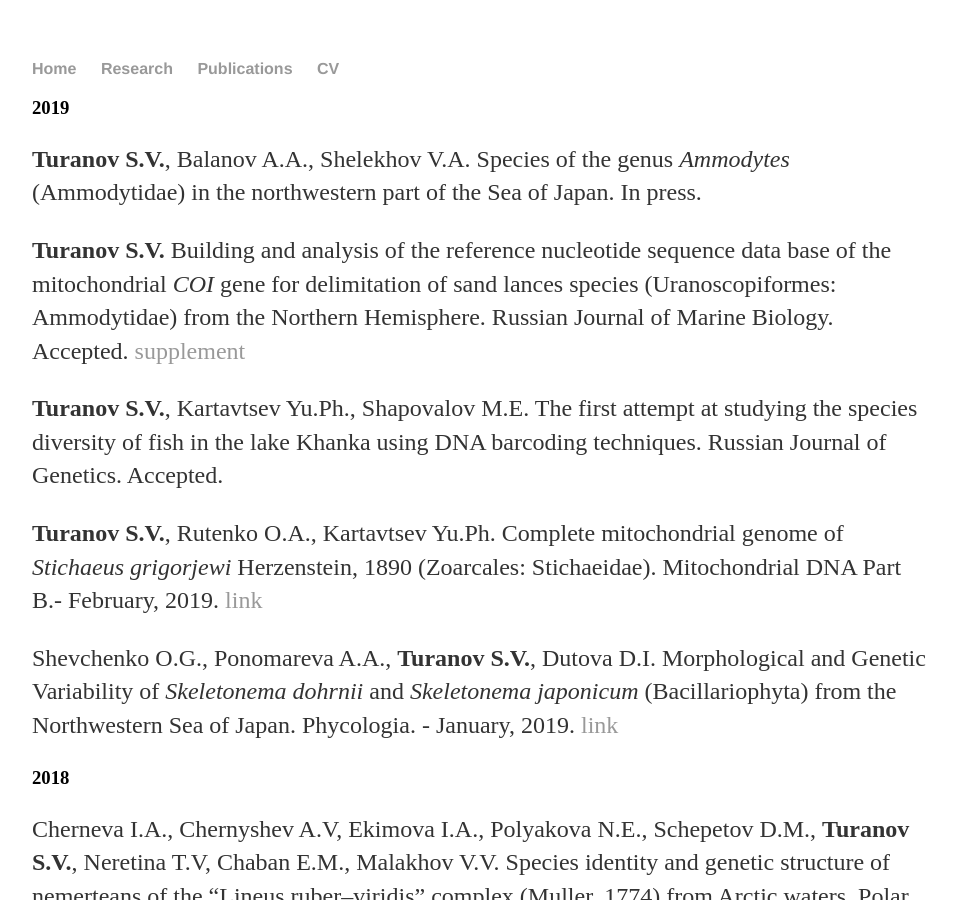
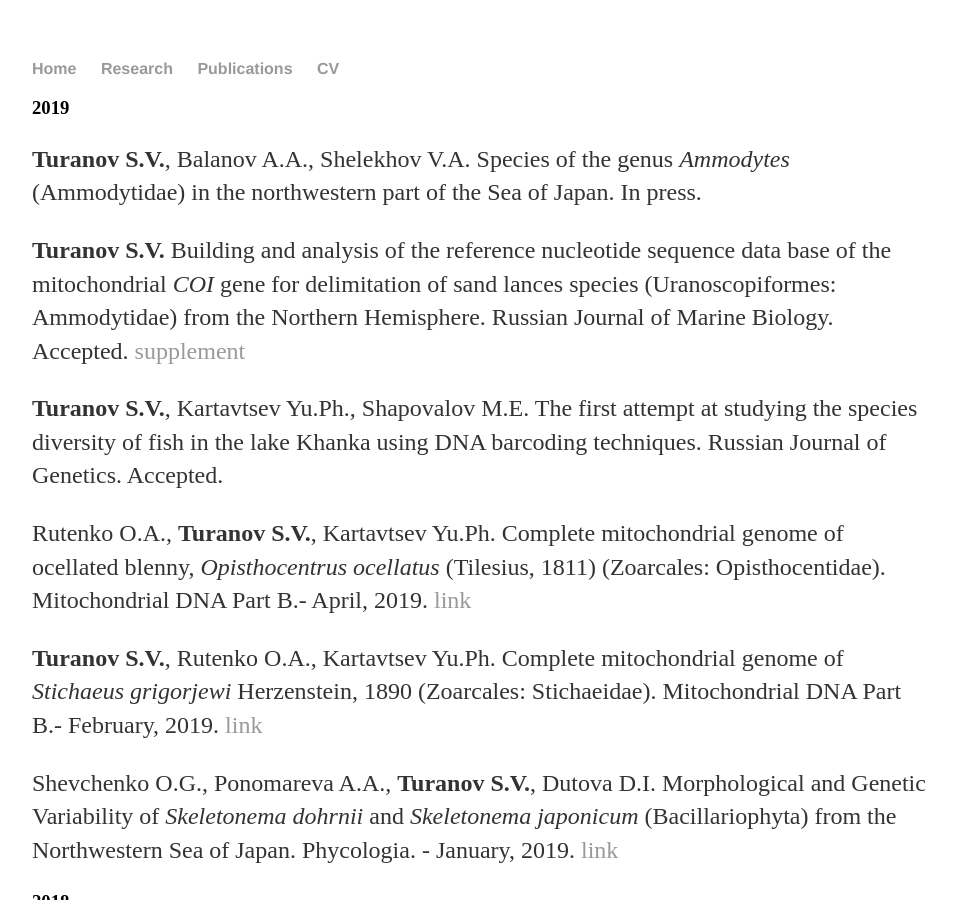
Before and after one commit to Sturcoal/Sturcoal.github.io, a Jekyll site: the page built from Publications.html, in a window 1280 px wide and 900 px high. Shown: the whole window, without its empty margins (160-1117 px from the left). Built offline with Jekyll 4.4.1, drawn with Linux system fonts in a browser that asks for light colours.

Commit message:
Update Publications.html

```diff
--- a/Publications.html
+++ b/Publications.html
@@ -7,6 +7,7 @@ title: Sergei Turanov
 	<p><b>Turanov S.V.</b>, Balanov A.A., Shelekhov V.A. Species of the genus <i>Ammodytes</i> (Ammodytidae) in the northwestern part of the Sea of Japan. In press. <p>
 	<p><b>Turanov S.V.</b> Building and analysis of the reference nucleotide sequence data base of the mitochondrial <i>COI</i> gene for delimitation of sand lances species (Uranoscopiformes: Ammodytidae) from the Northern Hemisphere. Russian Journal of Marine Biology. Accepted. <a href="https://github.com/Sturcoal/Ammodytes/blob/master/README.md">supplement</a> <p><p>
 	<p><b>Turanov S.V.</b>, Kartavtsev Yu.Ph., Shapovalov M.E. The first attempt at studying the species diversity of fish in the lake Khanka using DNA barcoding techniques. Russian Journal of Genetics. Accepted. <p>
+	<p>Rutenko O.A., <b>Turanov S.V.</b>, Kartavtsev Yu.Ph. Complete mitochondrial genome of ocellated blenny, <i>Opisthocentrus ocellatus</i> (Tilesius, 1811) (Zoarcales: Opisthocentidae). Mitochondrial DNA Part B.- April, 2019. <a href="https://www.tandfonline.com/doi/full/10.1080/23802359.2019.1602008">link</a> <p>
 	<p><b>Turanov S.V.</b>, Rutenko O.A., Kartavtsev Yu.Ph. Complete mitochondrial genome of <i>Stichaeus grigorjewi</i> Herzenstein, 1890 (Zoarcales: Stichaeidae). Mitochondrial DNA Part B.- February, 2019. <a href="https://www.tandfonline.com/doi/full/10.1080/23802359.2019.1579063">link</a> <p>
 	<p>Shevchenko O.G., Ponomareva A.A., <b>Turanov S.V.</b>, Dutova D.I. Morphological and Genetic Variability of <i>Skeletonema dohrnii</i> and <i>Skeletonema japonicum</i> (Bacillariophyta) from the Northwestern Sea of Japan. Phycologia. - January, 2019. <a href="https://www.tandfonline.com/doi/full/10.1080/00318884.2018.1517540">link</a> <p>
 	<h3>2018</h3>
```
